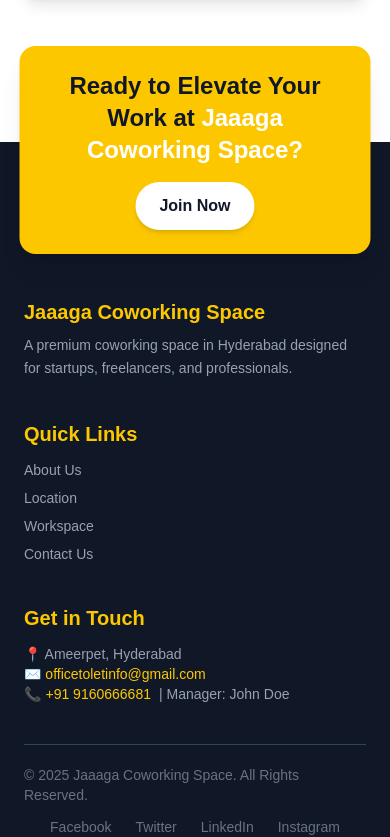
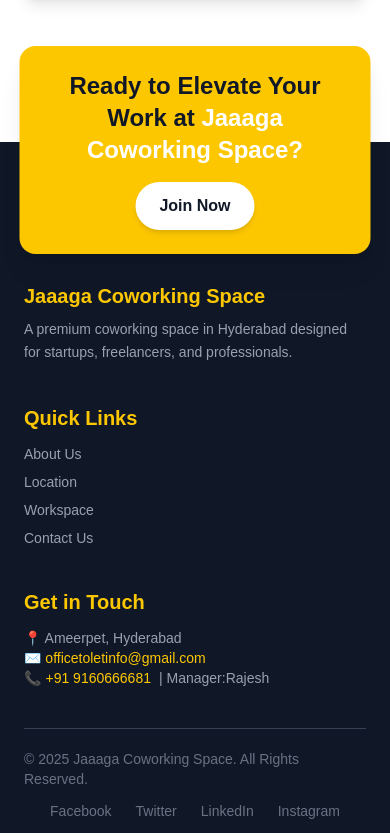
Before and after one commit to sushmasri1906/Jaaaga-coworking-space, a Next.js app: page / in a window 390 px wide. Shown: the part 8005-8842 px from the top of the page. Built offline with nearby package versions, Linux system fonts and the light colour scheme.

Commit message:
footer updated

```diff
--- a/src/components/Footer.tsx
+++ b/src/components/Footer.tsx
@@ -18,7 +18,7 @@ const Footer = () => {
 				</Link>
 			</div>
 
-			<div className="container mx-auto px-6 sm:px-8 md:px-12 mt-28">
+			<div className="container mx-auto px-6 sm:px-8 md:px-12 mt-24">
 				<div className="grid grid-cols-1 md:grid-cols-3 gap-10">
 					{/* About Section */}
 					<div>
@@ -72,7 +72,7 @@ const Footer = () => {
 								className="text-yellow-400 hover:underline ml-1">
 								+91 9160666681
 							</Link>
-							<span className="ml-2 text-gray-400">| Manager: John Doe</span>
+							<span className="ml-2 text-gray-400">| Manager:Rajesh</span>
 						</p>
 					</div>
 				</div>
@@ -83,7 +83,7 @@ const Footer = () => {
 						&copy; {new Date().getFullYear()} Jaaaga Coworking Space. All Rights
 						Reserved.
 					</p>
-					<div className="flex space-x-6 mt-3 md:mt-0">
+					<div className="flex space-x-6 m-3 md:mt-0">
 						{["Facebook", "Twitter", "LinkedIn", "Instagram"].map(
 							(platform, index) => (
 								<Link
```
